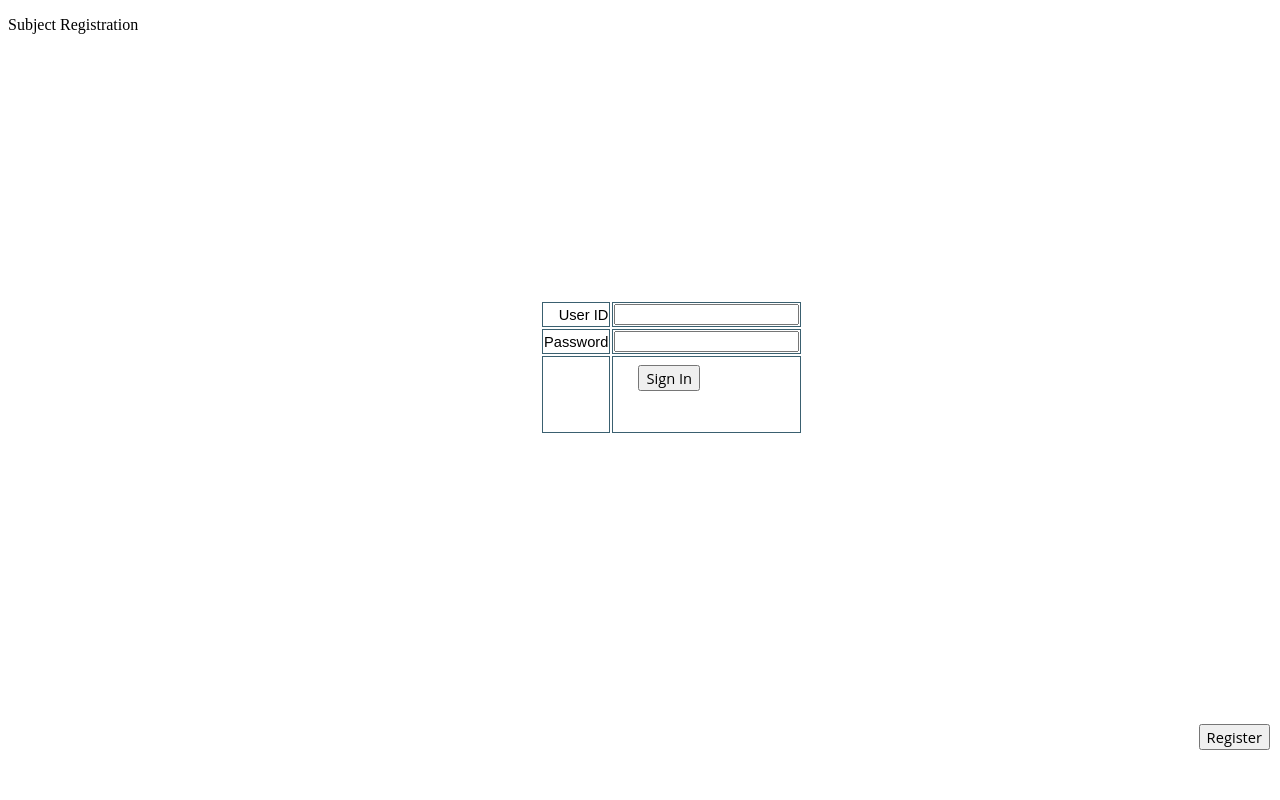
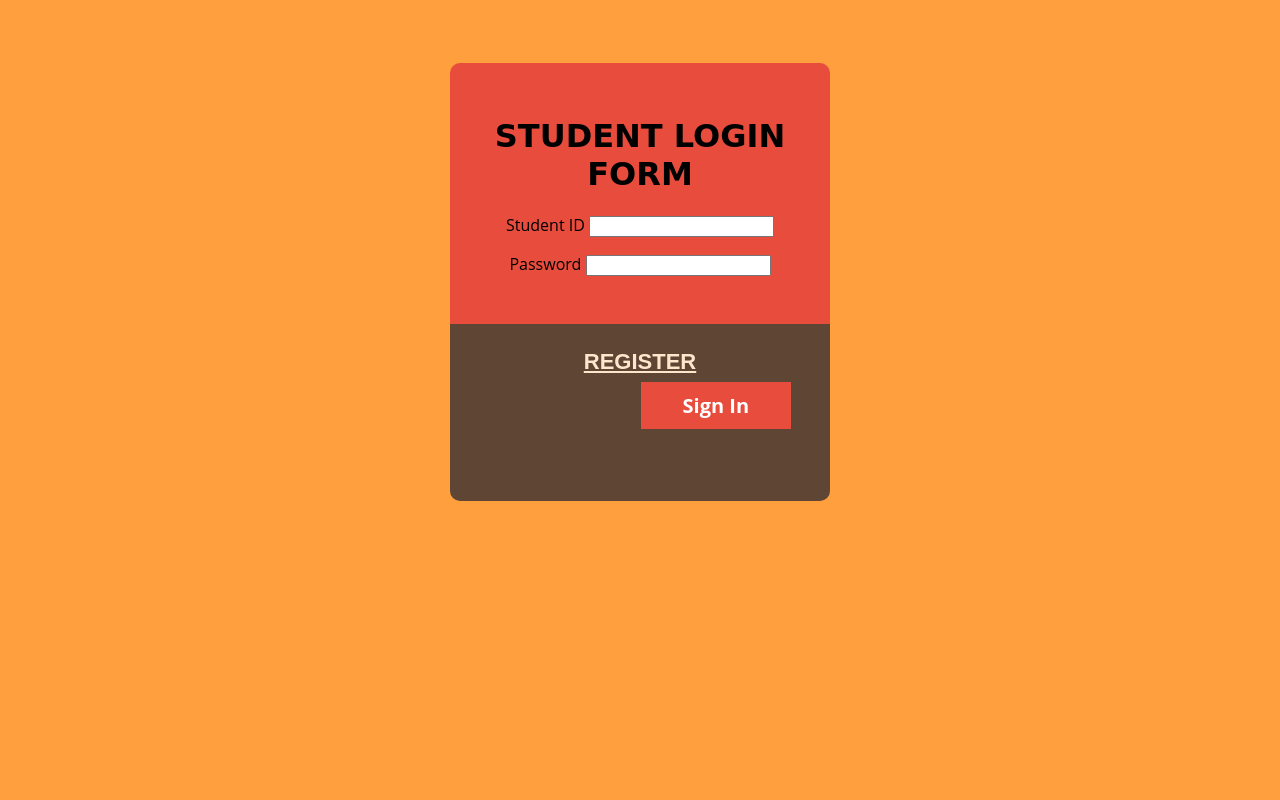
Before and after one commit to MMU-TWT-Class-Oct-2015/G14C_University_Subject_Selection_System, a PHP site: page /login.php in a window 1280 px wide. Run offline with PHP 8.4, Linux system fonts and the light colour scheme.

Commit message:
Update login.php

```diff
--- a/login.php
+++ b/login.php
@@ -8,27 +8,28 @@
     <link rel="stylesheet" type="text/css" href="./beauty.css">
   </head>
 
-  <body>
-    <p>Subject Registration</p>
+  <body class="login_page">
 
-    <form method="POST" action="./login_process.php">
-      <table class="center">
-        <tr>
-          <td align="right">User ID</td> <!-- pattern: exactly 10 alphanumeric -->
-          <td><input type="text" name="userid" required pattern="[A-Za-z0-9]{10}" title="10 characters excluding symbols &amp spaces"></td>
-        </tr>
+  <div class="content">
+    <div class="row1">
+    <form  method="POST" action="./login_process.php">
 
-        <tr>
-          <td align="right">Password</td>  <!-- no pattern, but cannot submit when no password provided -->
-          <td><input type="password" name="passw"  required title="Please enter your password"></td>
+
+        	<h1>STUDENT LOGIN FORM</h1>
+
+          <p>Student ID  <!-- pattern: exactly 10 alphanumeric -->
+          <input type="text" name="userid" required pattern="[A-Za-z0-9]{10}" title="10 characters excluding symbols &amp spaces"></p>
+
+          <p>Password  <!-- no pattern, but cannot submit when no password provided -->
+          <input type="password" name="passw"  required title="Please enter your password"></p>
           <?php
 
             if (isset($_GET['error'])) {
             //Determine if a variable ('error') is set and is not NULL
               if ($_GET['error'] == 1)
-                echo '<td style=color:red>Log in failed!</td>';
+                echo '<p class="warning">Log in failed!</p>';
               else if ($_GET['error'] == 2)
-                echo '<td style=color:red>Please log in to proceed!</td>';
+                echo '<p class="warning">Please log in to proceed!</p>';
             }
 
             /*
@@ -37,18 +38,18 @@
               exit();
             } */
           ?>
-        </tr>
+    </div>
 
-        <tr>
-          <td height="35">&nbsp;</td>
-          <td height="35"><input type="submit" name="Submit" value="Sign In"></td>
-        </tr>
-      </table>
+        <div class ="row2">
+          	<a href="./register.php">REGISTER</a>
+          <input type="submit" name="Submit" value="Sign In">
+        </div>
+
     </form>
 
-    <form action="./register.php">
-      <input type="submit" value="Register" class="botRight">
-    </form>
+</div>
+
+
   </body>
 
 </html>
```
